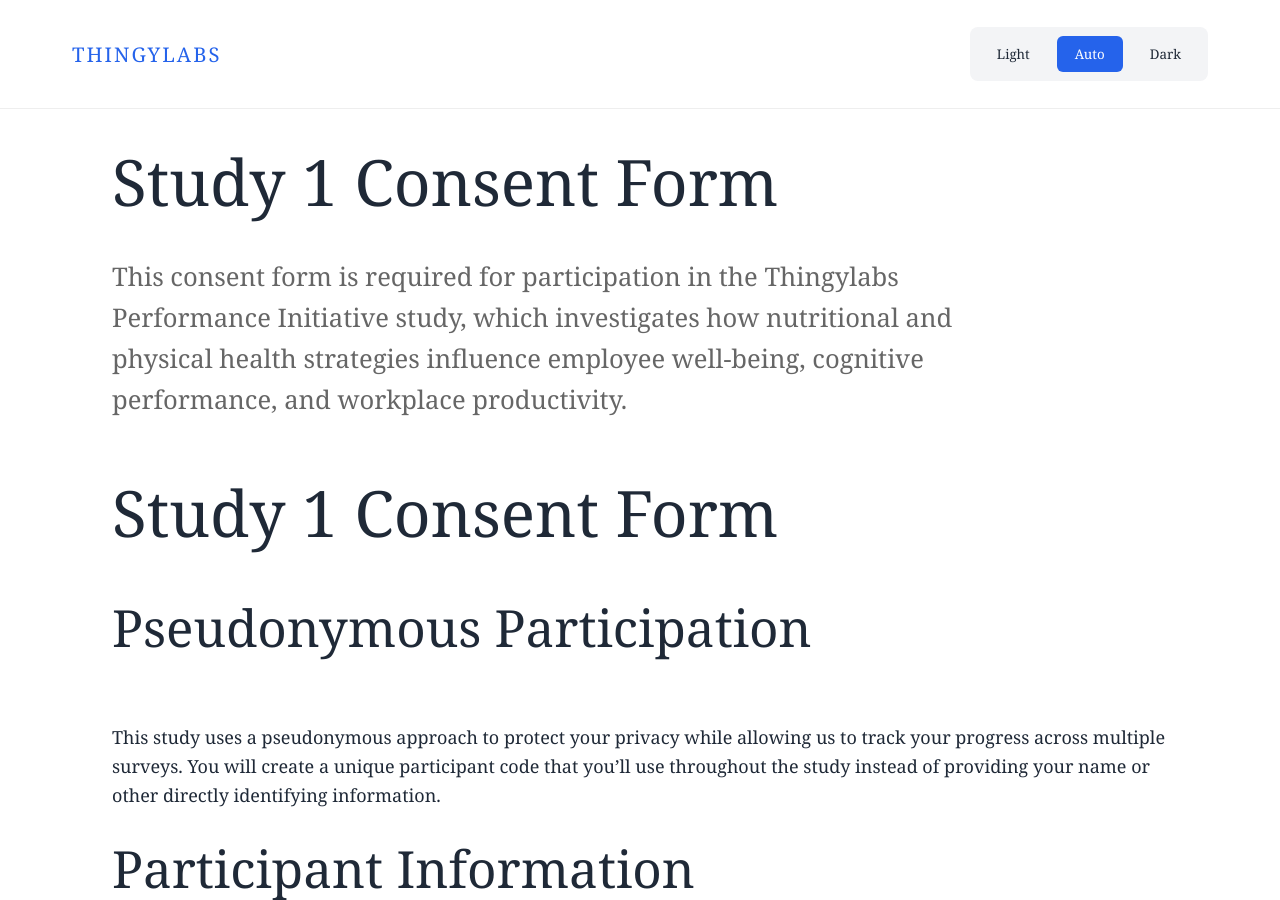
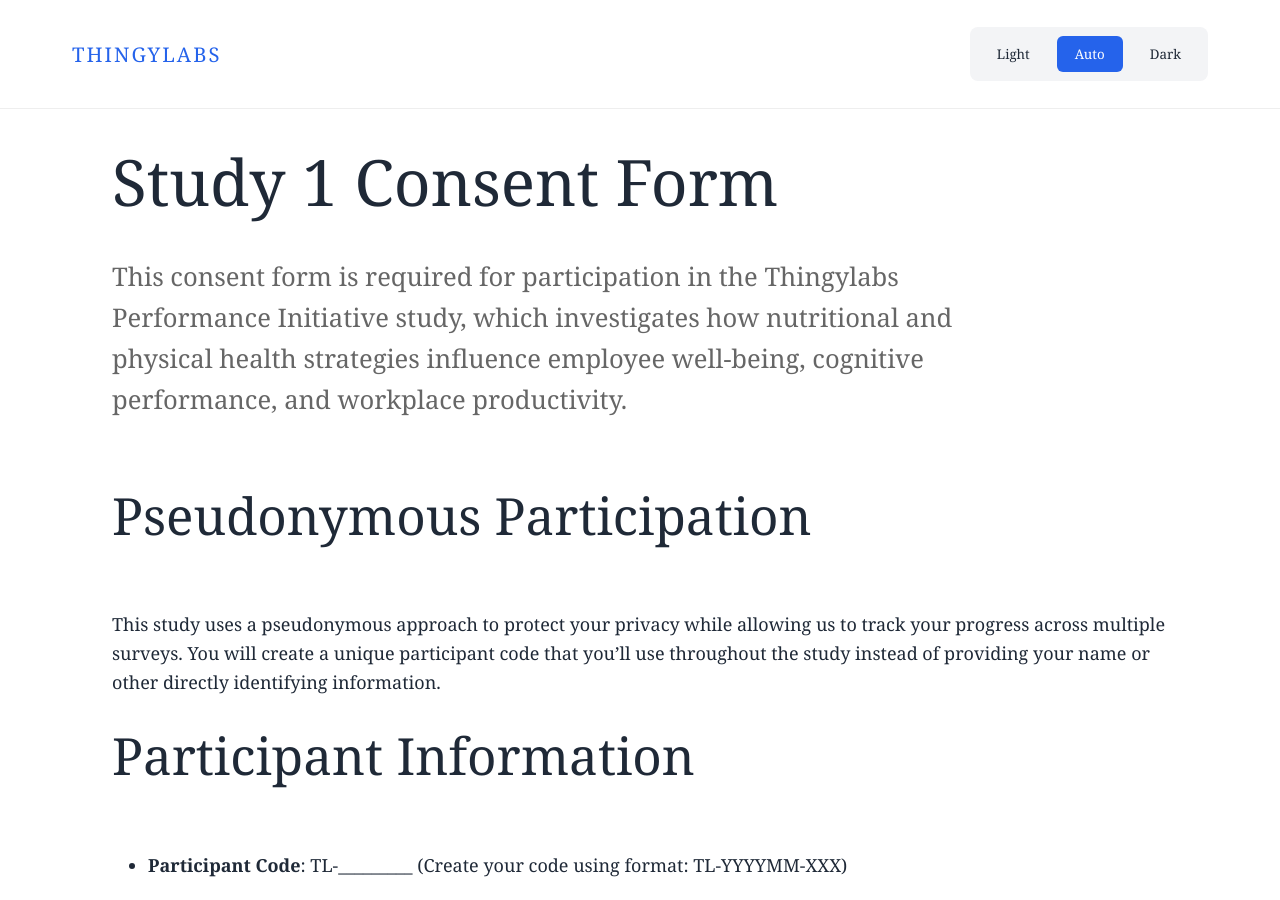
Before and after one commit to thingylabs/performance.thingylabs.io, a Jekyll site: the page built from docs/s1-consent-form.md, in a window 1280 px wide and 900 px high. Built offline with Jekyll 4.4.1, drawn with Linux system fonts in a browser that asks for light colours; some web fonts are replaced.

Commit message:
Remove double headings

```diff
--- a/docs/s1-consent-form.md
+++ b/docs/s1-consent-form.md
@@ -5,8 +5,6 @@ subheading: This consent form is required for participation in the Thingylabs Pe
 ---
 
 <!-- docs/s1-consent-form.md -->
-# Study 1 Consent Form
-
 ## Pseudonymous Participation
 This study uses a pseudonymous approach to protect your privacy while allowing us to track your progress across multiple surveys. You will create a unique participant code that you'll use throughout the study instead of providing your name or other directly identifying information.
 
```
